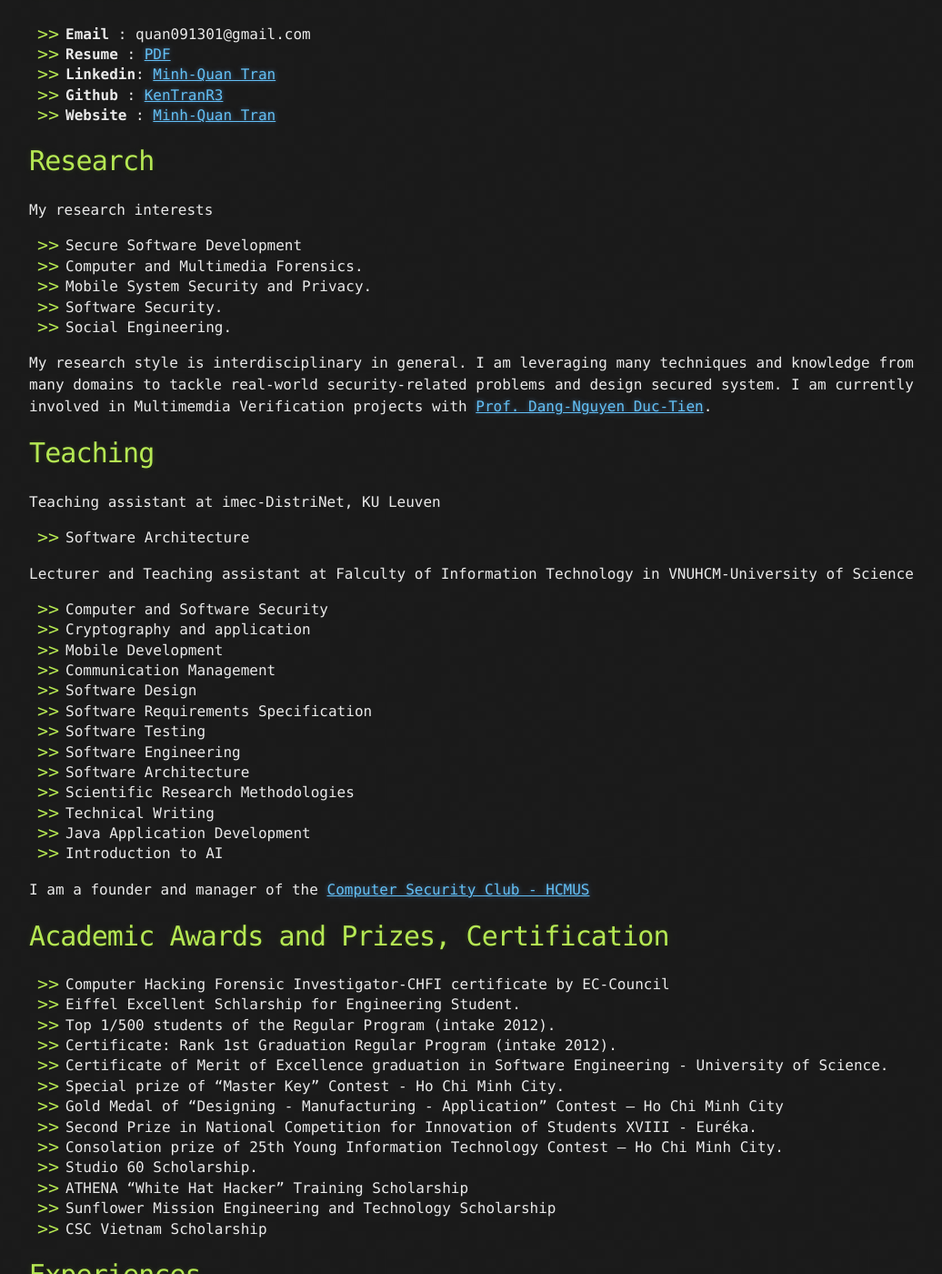
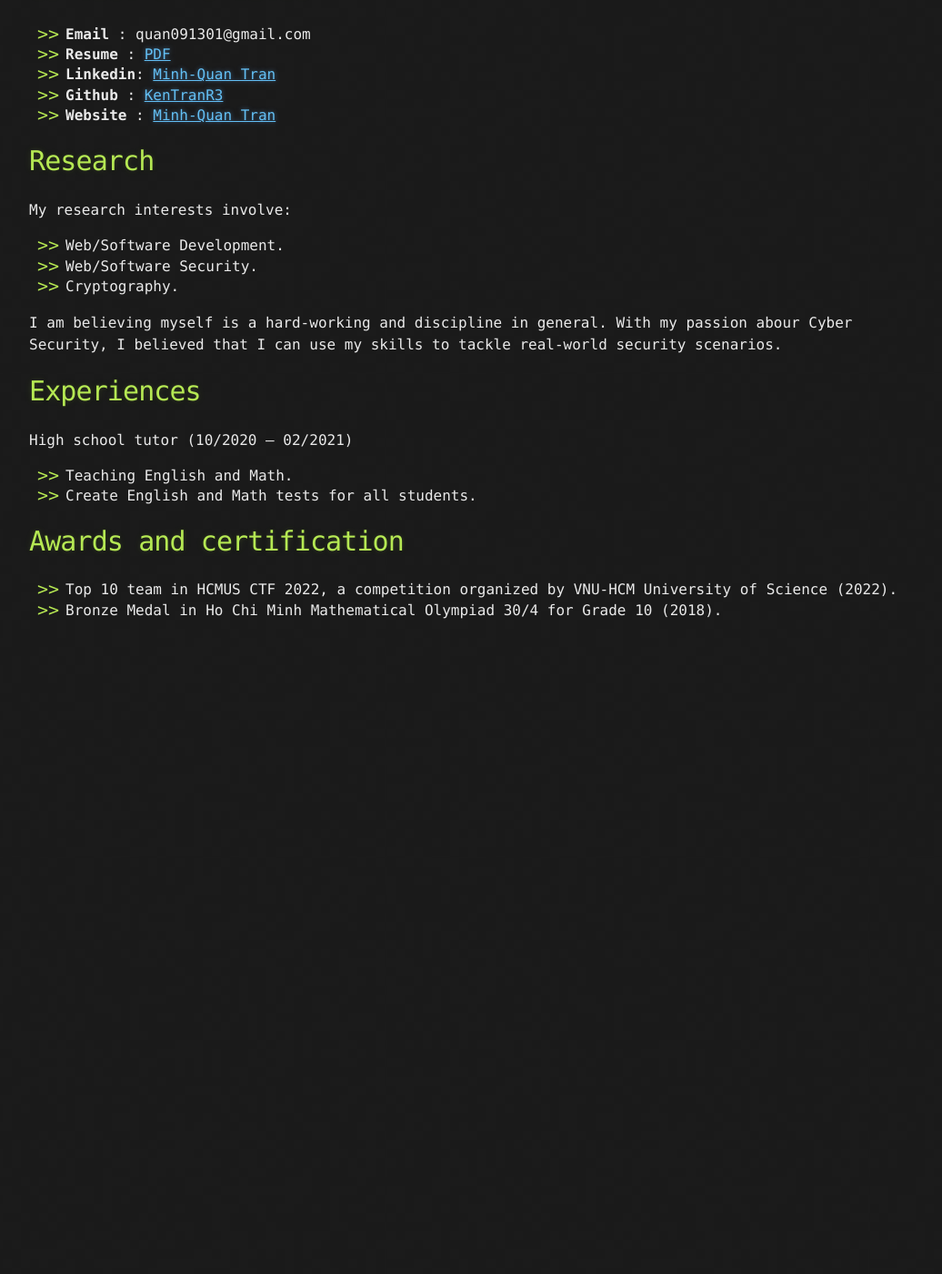
Before and after one commit to KenTranR3/KenTranR3.github.io, a Jekyll site: the page built from index.md, in a window 1280 px wide and 1400 px high, scrolled down 654 px. Shown: the whole window at 91% size, without its empty margins (108-1144 px from the left). Built offline with Jekyll 4.4.1, drawn with Linux system fonts in a browser that asks for light colours; after the commit the page ends 1356 px from its top, so only the background shows below that; some of the changed text lies outside the part shown.

Commit message:
Update index.md

```diff
--- a/index.md
+++ b/index.md
@@ -17,57 +17,19 @@ In the near future, I am hoping to be an pentester(penetration testing) or an ma
 * **Website**  : [Minh-Quan Tran](https://KenTranR3.github.io/)
 
 # Research
-My research interests
+My research interests involve:
 
-* Secure Software Development
-* Computer and Multimedia Forensics.
-* Mobile System Security and Privacy.
-* Software Security.
-* Social Engineering.
+* Web/Software Development.
+* Web/Software Security.
+* Cryptography.
 
-My research style is interdisciplinary in general. I am leveraging many techniques and knowledge from many domains to tackle real-world security-related problems and design secured system. I am currently involved in Multimemdia Verification projects with [Prof. Dang-Nguyen Duc-Tien](https://dnductien.github.io/).
-
-# Teaching
-Teaching assistant at imec-DistriNet, KU Leuven
-* Software Architecture
-
-Lecturer and Teaching assistant at Falculty of Information Technology in VNUHCM-University of Science
-* Computer and Software Security
-* Cryptography and application
-* Mobile Development
-* Communication Management
-* Software Design
-* Software Requirements Specification
-* Software Testing
-* Software Engineering
-* Software Architecture
-* Scientific Research Methodologies
-* Technical Writing
-* Java Application Development
-* Introduction to AI
-
-I am a founder and manager of the [Computer Security Club - HCMUS](https://www.facebook.com/hcmus.compsec.club)
-# Academic Awards and Prizes, Certification
-* Computer Hacking Forensic Investigator-CHFI certificate by EC-Council
-* Eiffel Excellent Schlarship for Engineering Student.
-* Top 1/500 students of the Regular Program (intake 2012).
-* Certificate: Rank 1st Graduation Regular Program (intake 2012).
-* Certificate of Merit of Excellence graduation in Software Engineering - University of Science.
-* Special prize of "Master Key" Contest - Ho Chi Minh City.
-* Gold Medal of "Designing - Manufacturing - Application" Contest – Ho Chi Minh City
-* Second Prize in National Competition for Innovation of Students XVIII - Euréka.
-* Consolation prize of 25th Young Information Technology Contest – Ho Chi Minh City.
-* Studio 60 Scholarship.
-* ATHENA "White Hat Hacker" Training Scholarship
-* Sunflower Mission Engineering and Technology Scholarship
-* CSC Vietnam Scholarship
+I am believing myself is a hard-working and discipline in general. With my passion abour Cyber Security, I believed that I can use my skills to tackle real-world security scenarios.
 
 # Experiences
-* Security Consultant, part time job at the InspireLab, Vietnam.
-* Security Consultant, part time job at KiteMetric, Vietnam.
-* Memory Forensics Internship at EURECOM, France.
-* Android Developement Internship at NEC, Vietnam.
+High school tutor (10/2020 – 02/2021)
+* Teaching English and Math.
+* Create English and Math tests for all students.
 
-# Publications
-
-<script src="https://bibbase.org/show?bib=https://dblp.org/pid/306/0533.bib&jsonp=1"></script>
+# Awards and certification
+* Top 10 team in HCMUS CTF 2022, a competition organized by VNU-HCM University of Science (2022).
+* Bronze Medal in Ho Chi Minh Mathematical Olympiad 30/4 for Grade 10 (2018).
```
